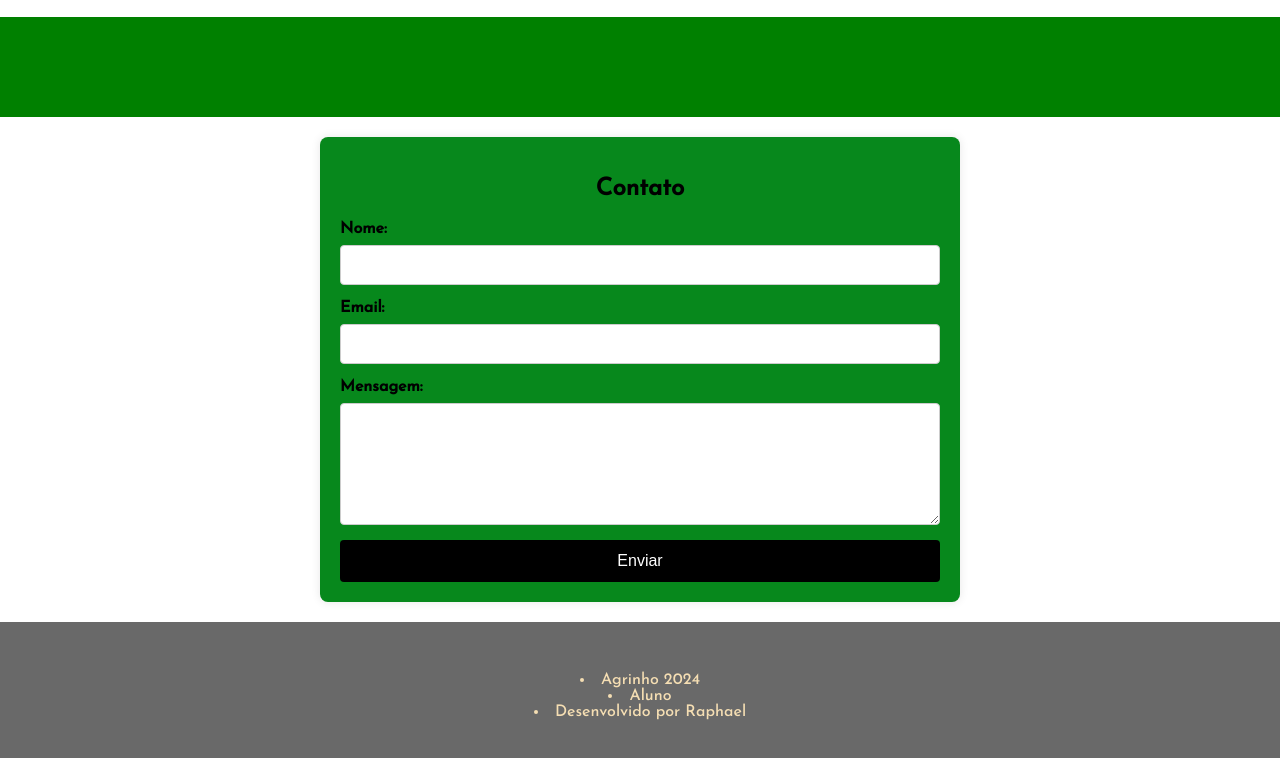
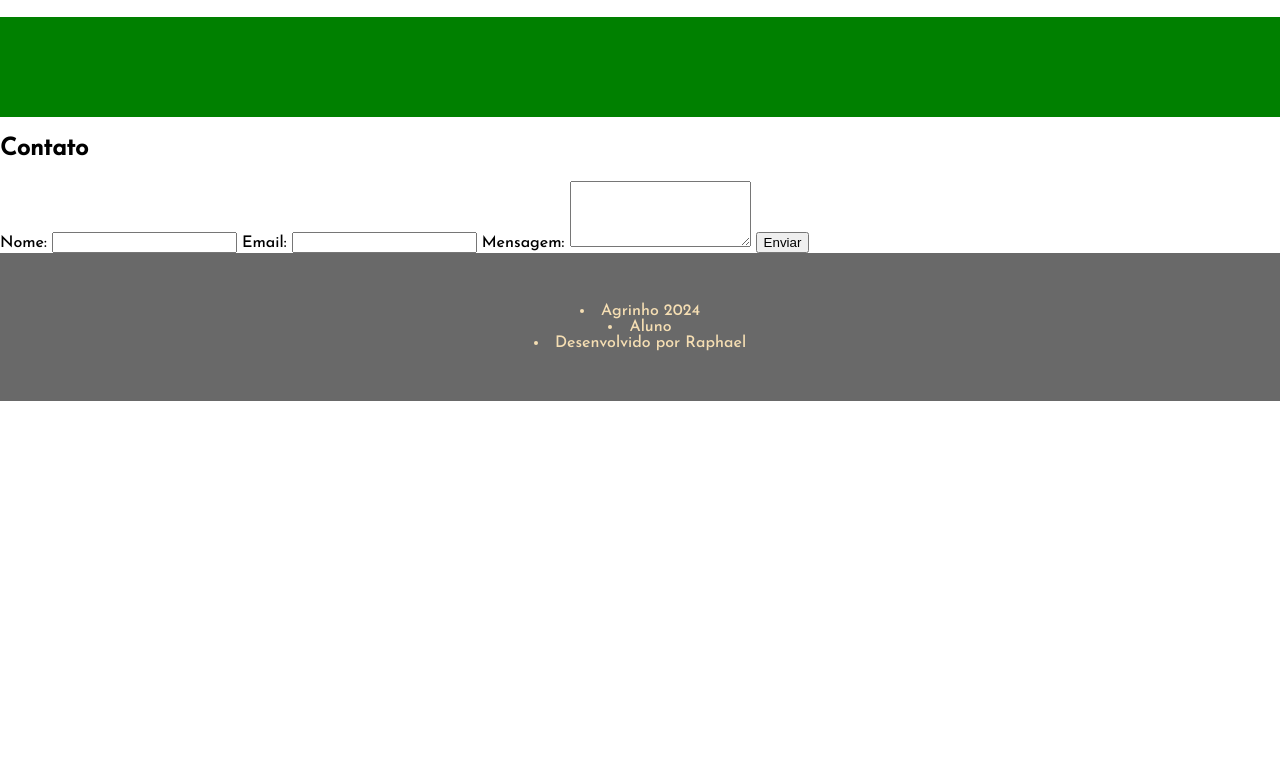
Before and after one commit to RaphaelhOliveira/Agrinho, a plain HTML site: page index.html in a window 1280 px wide. Shown: the part 2406-3164 px from the top of the page. After the commit the page ends 2807 px from the top, so only its background shows below. Drawn offline with Linux system fonts and the light colour scheme.

Commit message:
Update index.css

```diff
--- a/index.css
+++ b/index.css
@@ -79,59 +79,7 @@ h1 {
     max-height: 1000px;
     max-width: 1000px;
 }
-.container {
-    max-width: 600px;
-    margin: 0 auto;
-    background-color: #07881c;
-    padding: 20px;
-    border-radius: 8px;
-    box-shadow: 0 0 10px rgba(0, 0, 0, 0.1);
-    margin: 0 auto;
-    margin-top: 20px;
-    margin-bottom: 20px;
-}
-.container h2 {
-    text-align: center;
-    color: #000000;
-}
-form {
-    display: flex;
-    flex-direction: column;
-}
 
-label {
-    margin-bottom: 8px;
-    font-weight: bold;
-}
-
-input[type="text"],
-input[type="email"],
-textarea {
-    padding: 10px;
-    margin-bottom: 15px;
-    border: 1px solid #ccc;
-    border-radius: 4px;
-    font-size: 16px;
-}
-
-textarea {
-    resize: vertical;
-    min-height: 100px;
-}
-
-button[type="submit"] {
-    background-color: #000000;
-    color: white;
-    padding: 12px 20px;
-    border: none;
-    border-radius: 4px;
-    cursor: pointer;
-    font-size: 16px;
-}
-
-button[type="submit"]:hover {
-    background-color: #45a049;
-}
 footer {
     background-color: dimgray;
     color: wheat;
```
